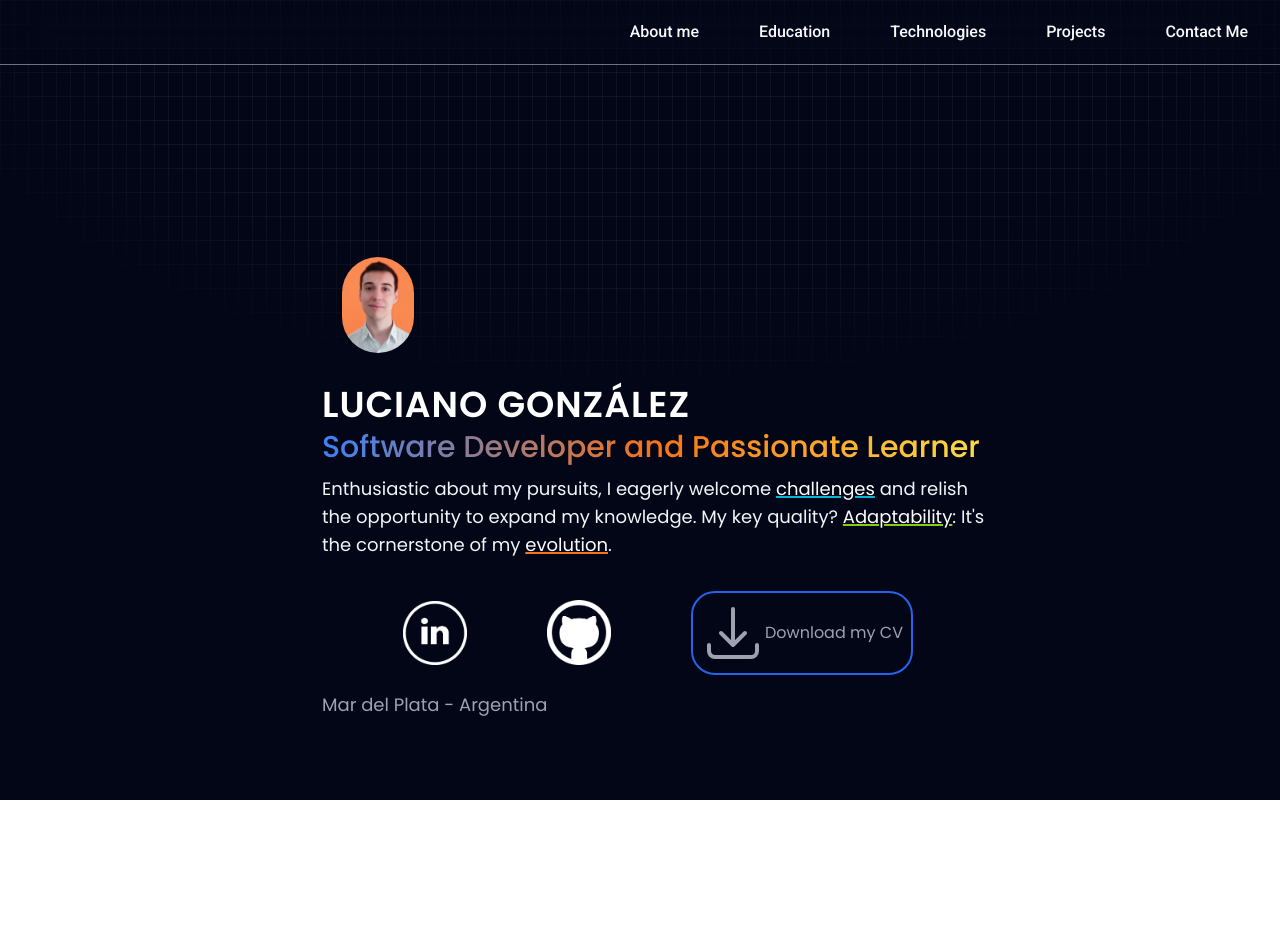
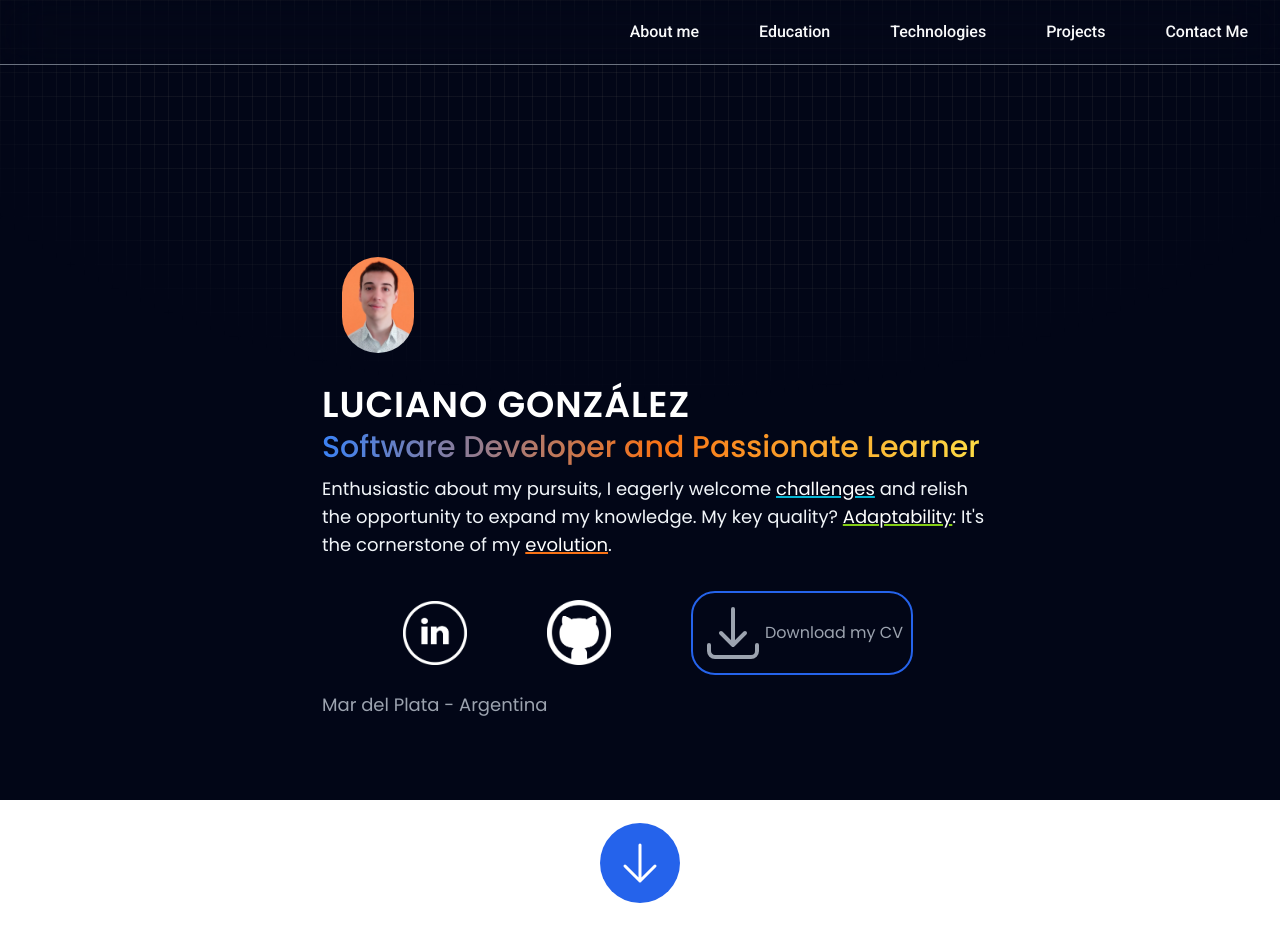
Before and after one commit to Gonzalez-Luciano/my-portfolio, a React (Create React App) app: page / in a window 1280 px wide. Shown: the top 952 px of the page. Built offline with nearby package versions, Linux system fonts and the light colour scheme.

Commit message:
netlify form reparied

```diff
--- a/public/index.html
+++ b/public/index.html
@@ -16,7 +16,7 @@
   <body>
     <noscript>You need to enable JavaScript to run this app.</noscript>
     <div id="root"></div>
-    <form name="contact" data-netlify="true" hidden>
+    <form name="contact" data-netlify="true" netlify-honeypot="bot-field" hidden>
       <div>
         <input type="text" id="name" name="name" />
       </div>
--- a/src/components/ContactMe.jsx
+++ b/src/components/ContactMe.jsx
@@ -20,7 +20,7 @@ const ContactMe = () => {
             </p>
           </div>
           <div className="basis-1/2 m-5 p-8 border rounded-lg border-orange-500 shadow-lg hover:shadow-orange-500/50 ease-in duration-300">
-            <form className="group" name="contact" method="POST" noValidate>
+            <form className="group" name="contact" method="POST" netlify-honeypot="bot-field" data-netlify="true" noValidate>
               <input type="hidden" name="form-name" value="contact" />
               <div className=" text-2xl text-white font-semibold mb-5">
                 Get in Touch 😄
--- a/src/components/Home.jsx
+++ b/src/components/Home.jsx
@@ -1,9 +1,22 @@
-import React from "react";
-import { ArrowDownTrayIcon } from "@heroicons/react/24/outline";
+import React, { useState, useEffect } from "react";
+import { ArrowDownTrayIcon, ArrowDownIcon } from "@heroicons/react/24/outline";
 
 const Home = () => {
+  const [isVisible, setIsVisible] = useState(false);
+
+  useEffect(() => {
+
+    const timer = setTimeout(() => {
+      setIsVisible(true);
+    }, 2000);
+
+    return () => clearTimeout(timer);
+  }, []);
   return (
-    <div id="Home" className="m-4 mb-24 max-w-full mx-auto flex justify-center">
+    <div
+      id="Home"
+      className="m-4 mb-24 max-h-full max-w-full mx-auto flex justify-center"
+    >
       <div className="mt-44 ">
         <div className="flex justify-center max-w-2xl sm:ml-9 flex-col ">
           <div className="flex  mx-5 opacity-0 animate-ObjectAppear">
@@ -61,7 +74,11 @@ const Home = () => {
                 rel="noreferrer"
               >
                 <div className="opacity-0 mx-auto w-10 sm:mx-0 sm:shrink-0 sm:w-12 xl:w-16 animate-ObjectAppear">
-                  <img className=" " src={process.env.PUBLIC_URL + "/images/Home/github.webp"} alt="GitHub" />
+                  <img
+                    className=" "
+                    src={process.env.PUBLIC_URL + "/images/Home/github.webp"}
+                    alt="GitHub"
+                  />
                 </div>
               </a>
             </div>
@@ -86,6 +103,18 @@ const Home = () => {
             <p>Mar del Plata - Argentina</p>
           </div>
         </div>
+        <div
+          className={`hidden text-white sm:flex my-28 opacity-0 animate-ObjectBounce transition-opacity duration-300 ${
+            isVisible ? "opacity-100" : "opacity-0"
+          }`}
+        >
+          <a
+            href="#Education"
+            className="p-4 rounded-full mx-auto transition duration-300 ease-in bg-blue-600 hover:bg-blue-500"
+          >
+            <ArrowDownIcon className="w-12" />
+          </a>
+        </div>
       </div>
     </div>
   );
--- a/tailwind.config.js
+++ b/tailwind.config.js
@@ -5,7 +5,7 @@ module.exports = {
     extend: {
       fontFamily: {
         roboto: ["Roboto", "sans-serif"],
-        poppins:["Poppins", "sans-serif"]
+        poppins: ["Poppins", "sans-serif"],
       },
       keyframes: {
         FadeInLeft: {
@@ -25,11 +25,22 @@ module.exports = {
           "0%": { opacity: 0 },
           "100%": { opacity: 1 },
         },
+        ObjectBounce: {
+          "0%, 100%": {
+            transform: "translateY(-10%)",
+            animationTimingFunction: "cubic-bezier(0.8, 0, 1, 1)",
+          },
+          "50%": {
+            transform: "none",
+            animationTimingFunction: "cubic-bezier(0, 0, 0.2, 1)",
+          },
+        },
       },
       animation: {
         FadeInLeft: "FadeInLeft 2s ease 0s 1 normal forwards",
         SlideUp: "SlideUp 1.5s ease 0s 1 normal forwards",
-        ObjectAppear: "ObjectAppear 1s ease 1s 1 normal forwards "
+        ObjectAppear: "ObjectAppear 1s ease 1s 1 normal forwards ",
+        ObjectBounce: 'ObjectBounce 1s infinite',
       },
       colors: {
         transparent: "transparent",
```
Also changed, not shown: 1 other file (tests, documents, lock files or other folders).
